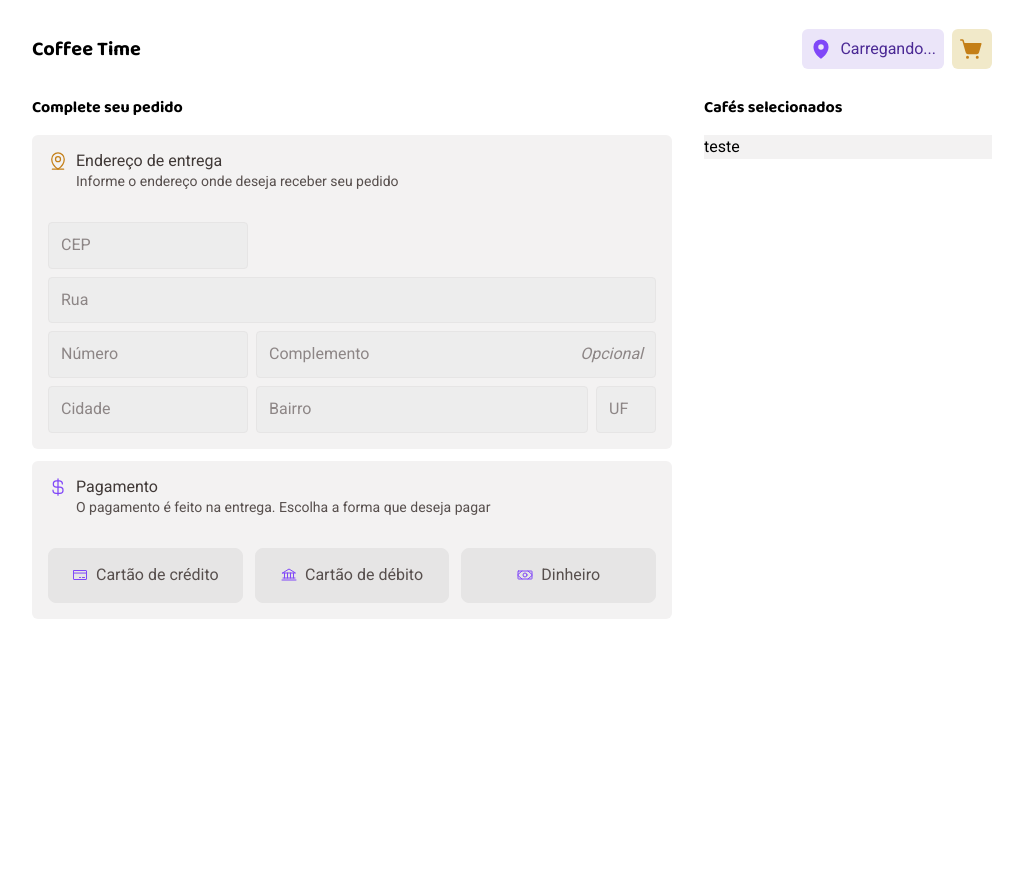
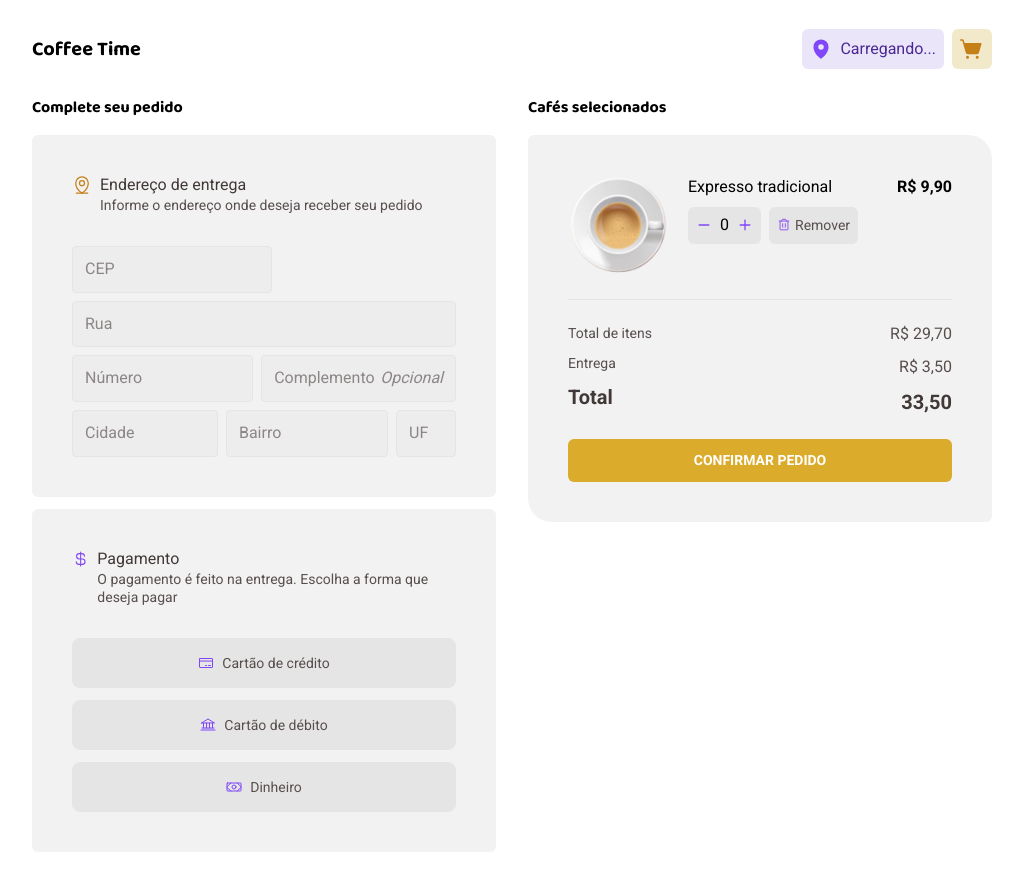
Before and after one commit to guivictorr/coffeetime, a React (Vite) app: page /checkout in a window 1280 px wide. Shown: the top 890 px of the page, without its empty margins (128-1151 px from the left). Before the commit the page ends 800 px from the top, so only its background shows below. Built offline with nearby package versions, Linux system fonts and the light colour scheme; no server answers.

Commit message:
feat: created cart component on checkout page

```diff
--- a/src/components/button-select.tsx
+++ b/src/components/button-select.tsx
@@ -20,7 +20,7 @@ export function ButtonSelect({
         className='peer hidden'
       />
       <label
-        className='text-sm leading-4 sm:text-md peer-checked:bg-purple-light peer-checked:border-purple cursor-pointer flex items-center justify-center gap-2 w-full transition bg-base-button border text-base-text hover:bg-base-hover border-base-button rounded-lg p-4'
+        className='text-sm leading-4 peer-checked:bg-purple-light peer-checked:border-purple cursor-pointer flex items-center justify-center gap-2 w-full transition bg-base-button border text-base-text hover:bg-base-hover border-base-button rounded-lg p-4'
         htmlFor={id}
       >
         {children}
--- a/src/pages/checkout.tsx
+++ b/src/pages/checkout.tsx
@@ -4,16 +4,19 @@ import {
   CurrencyDollar,
   MapPinLine,
   Money,
+  Trash,
 } from 'phosphor-react';
 import { Input } from '../components/input';
 import { ButtonSelect } from '../components/button-select';
+import { Counter } from '../components/counter';
+import { Button } from '../components/button';
 
 export default function Checkout() {
   return (
-    <main className='grid grid-cols-1 lg:gap-8 lg:grid-cols-[minmax(640px,_1fr)_1fr]'>
+    <main className='grid grid-cols-1 gap-8 lg:grid-cols-[minmax(340px,_1fr)_1fr] xl:grid-cols-[minmax(440px,_1fr)_1fr] pb-12'>
       <section>
         <h2 className='text-md mb-4'>Complete seu pedido</h2>
-        <div className='bg-base-card p-4 rounded-ss-md rounded-se-md sm:rounded-md'>
+        <article className='bg-base-card p-4 md:p-10 rounded-ss-md rounded-se-md sm:rounded-md'>
           <header className='flex gap-2'>
             <MapPinLine className='h-5 w-5 text-yellow-dark' />
             <div>
@@ -46,9 +49,9 @@ export default function Checkout() {
               </div>
             </div>
           </fieldset>
-        </div>
+        </article>
 
-        <div className='bg-base-card p-4 rounded-es-md rounded-ee-md sm:rounded-md sm:mt-3'>
+        <article className='bg-base-card p-4 md:p-10 rounded-es-md rounded-ee-md sm:rounded-md sm:mt-3'>
           <header className='flex gap-2'>
             <CurrencyDollar className='h-5 w-5 text-purple' />
             <div>
@@ -58,7 +61,7 @@ export default function Checkout() {
               </p>
             </div>
           </header>
-          <fieldset className='flex flex-col sm:flex-row gap-3 sm:justify-between mt-6 sm:mt-8'>
+          <fieldset className='flex flex-col 2xl:flex-row gap-3 sm:justify-between mt-6 sm:mt-8'>
             <ButtonSelect
               name='paymentMethod'
               value='credit-card'
@@ -80,11 +83,55 @@ export default function Checkout() {
               <span>Dinheiro</span>
             </ButtonSelect>
           </fieldset>
-        </div>
+        </article>
       </section>
       <section>
         <h3 className='text-md mb-4'>Cafés selecionados</h3>
-        <div className='bg-base-card'>teste</div>
+        <article className='p-4 md:p-10 bg-base-card rounded-se-3xl rounded-es-3xl rounded-ss-md rounded-ee-md'>
+          <ul>
+            <li className='flex'>
+              <img
+                src='src/assets/img/cream.png'
+                alt=''
+                className='hidden sm:block mr-5'
+              />
+              <div className=''>
+                <p className='mb-2'>Expresso tradicional</p>
+                <div className='flex gap-2'>
+                  <Counter onChange={console.log} />
+                  <Button variant='secondary'>
+                    <Trash className='text-purple' />
+                    <span>Remover</span>
+                  </Button>
+                </div>
+              </div>
+              <p className='grow text-end font-bold'>R$ 9,90</p>
+            </li>
+
+            <hr className='my-6 text-base-button' />
+          </ul>
+
+          <footer className='flex flex-col'>
+            <div className='flex justify-between mb-6'>
+              <div className='flex flex-col text-start gap-3'>
+                <span className='text-sm text-base-text'>Total de itens</span>
+                <span className='text-sm text-base-text'>Entrega</span>
+                <span className='text-base-subtitle text-lg font-bold'>
+                  Total
+                </span>
+              </div>
+              <div className='flex flex-col text-end gap-3'>
+                <span className='text-md text-base-text'>R$ 29,70</span>
+                <span className='text-md text-base-text'>R$ 3,50</span>
+                <span className='text-base-subtitle text-lg font-bold'>
+                  33,50
+                </span>
+              </div>
+            </div>
+
+            <Button>CONFIRMAR PEDIDO</Button>
+          </footer>
+        </article>
       </section>
     </main>
   );
```
